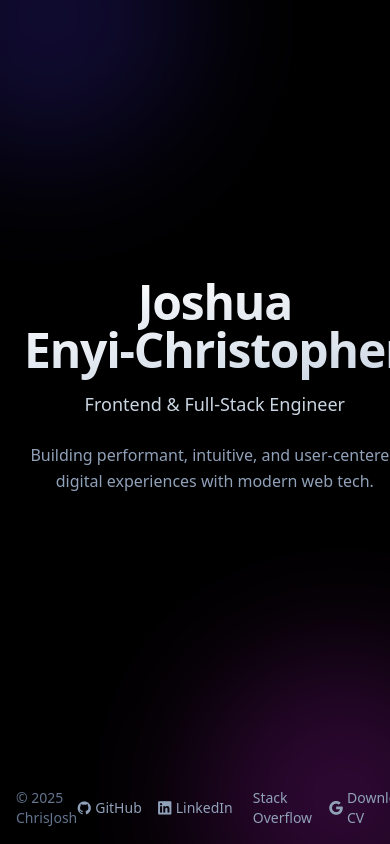
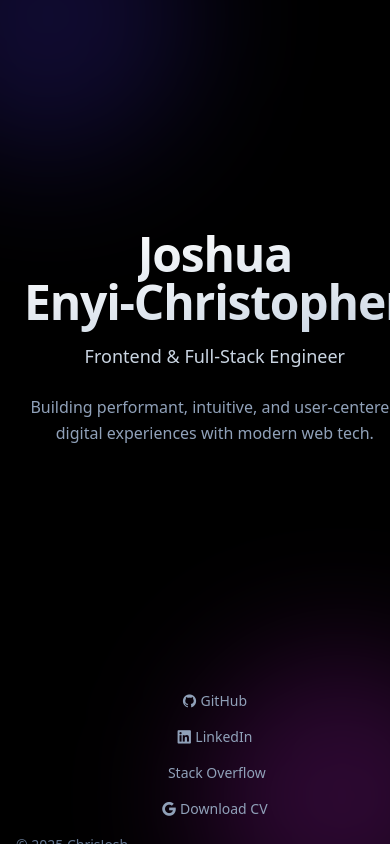
Before and after one commit to KristofaJosh/portfolio, a SvelteKit app: page / in a window 390 px wide. Built offline with nearby package versions, Linux system fonts and the light colour scheme.

Commit message:
fix: update mobile responsiveness

```diff
--- a/src/routes/+page.svelte
+++ b/src/routes/+page.svelte
@@ -64,11 +64,11 @@
 		</div>
 	</div>
 
-	<footer class="grid grid-cols-[1fr_auto] p-4 text-sm">
-		<div>
-			<p class="text-sm text-slate-500">© {year} ChrisJosh</p>
+	<footer class="flex flex-col-reverse md:flex-row gap-4 grid-cols p-4 text-sm">
+		<div class="flex-grow-1">
+			<p class="text-sm text-slate-500">&copy; {year} ChrisJosh</p>
 		</div>
-		<div class="flex items-center gap-4">
+		<div class="flex items-center flex-col md:flex-row gap-4">
 			{#each socials as social (social.label)}
 				<a
 					href={social.href}
```
